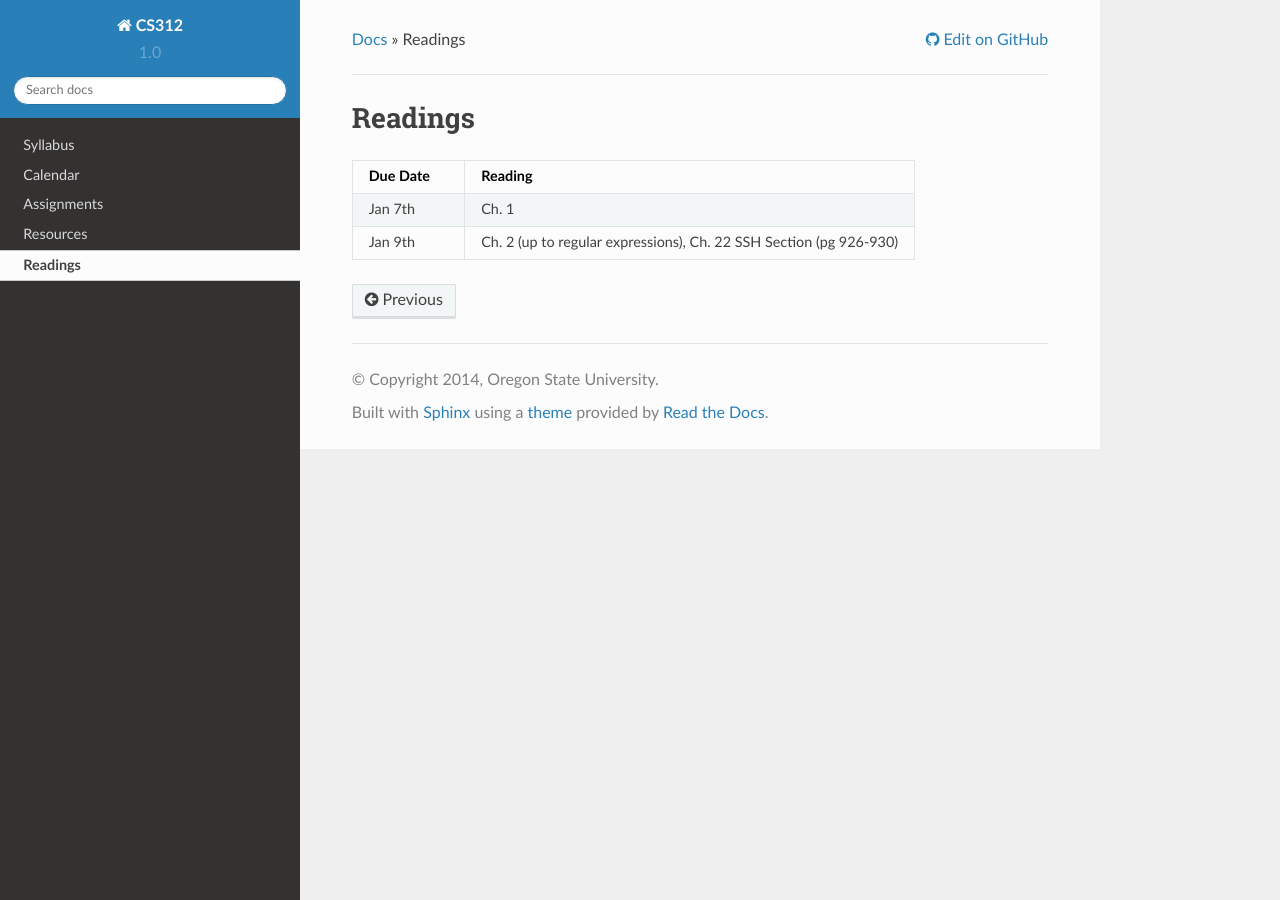
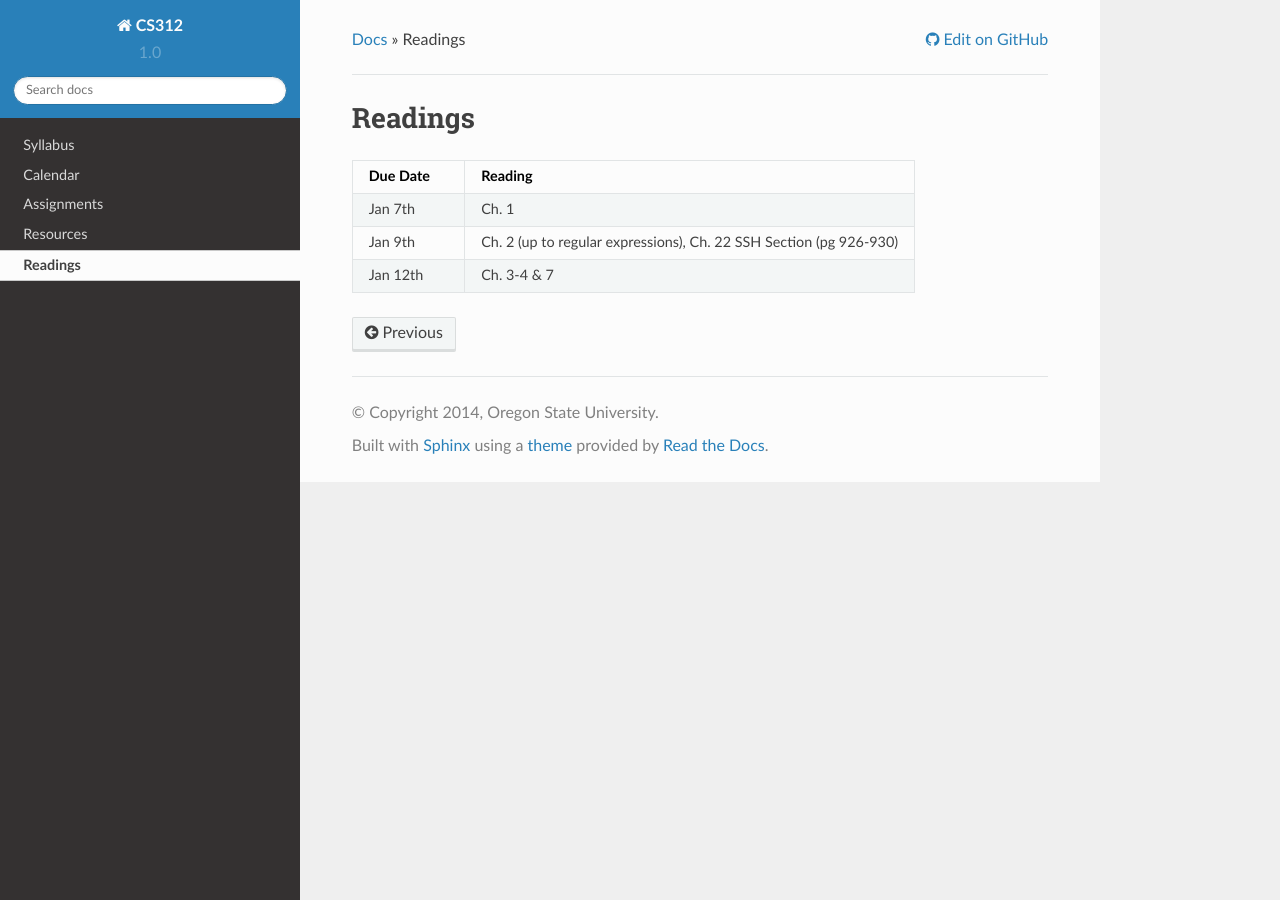
Before and after one commit to osuosl/cs312, a Sphinx documentation site: the page built from source/readings.rst, in a window 1280 px wide. Built offline with Sphinx 7.4.7 and the Read the Docs theme 2.0.0, drawn with Linux system fonts in a browser that asks for light colours.

Commit message:
New readings

```diff
--- a/source/_static/calendar.csv
+++ b/source/_static/calendar.csv
@@ -4,7 +4,7 @@ M 1/5,:slides:ref:`00_intro`,
 W 1/7,:slides:ref:`01_linux_basics`,:ref:`Ch. 1 <readings>`
 F 1/9,Editors, Git & Openstack setup (Bring Laptop!),:ref:`Ch. 2 and pg 926-930 <readings>`
 ,**Week 2**,
-M 1/12,Linux Basics,
+M 1/12,Linux Basics,:ref:`Ch. 3-4,7 <readings>`
 W 1/14,Linux Basics,HW#1 Assigned
 F 1/16,Linux Basics,
 ,**Week 3**,
--- a/source/readings.rst
+++ b/source/readings.rst
@@ -8,5 +8,5 @@ Readings
    :widths: 20,80
 
    Jan 7th, "Ch. 1"
-   Jan 9th, "Ch. 2 (up to regular expressions),
-   Ch. 22 SSH Section (pg 926-930)"
+   Jan 9th, "Ch. 2 (up to regular expressions), Ch. 22 SSH Section (pg 926-930)"
+   Jan 12th, "Ch. 3-4 & 7"
--- a/source/slides/01_linux_basics.rst
+++ b/source/slides/01_linux_basics.rst
@@ -641,6 +641,10 @@ Friday's Topics
 * Git
 * Setting up your class environment (Openstack)
 
+**Readings:**
+
+* Chapter 3-4 & 7 by Jan 12th
+
 Resources
 ---------
 
```
